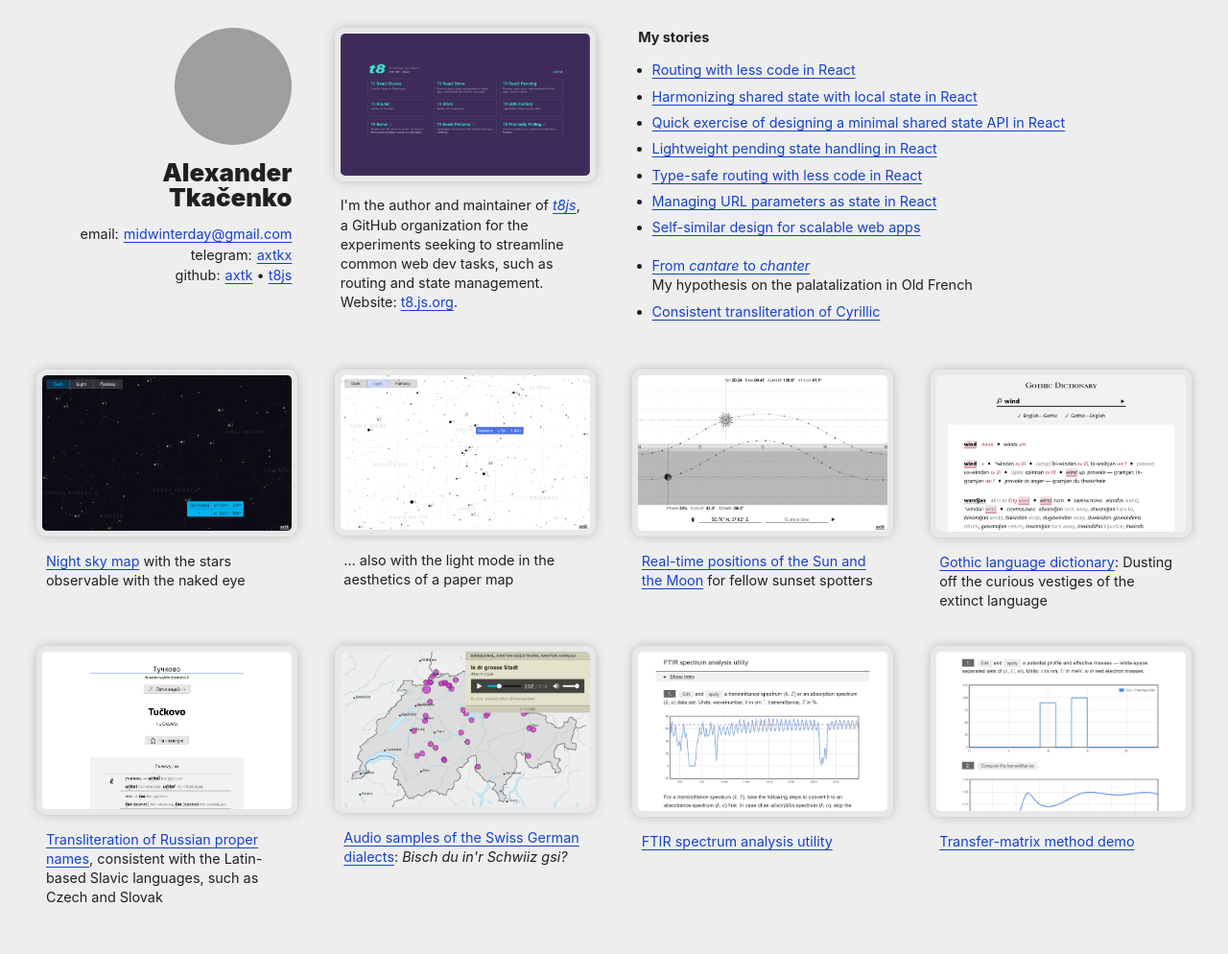
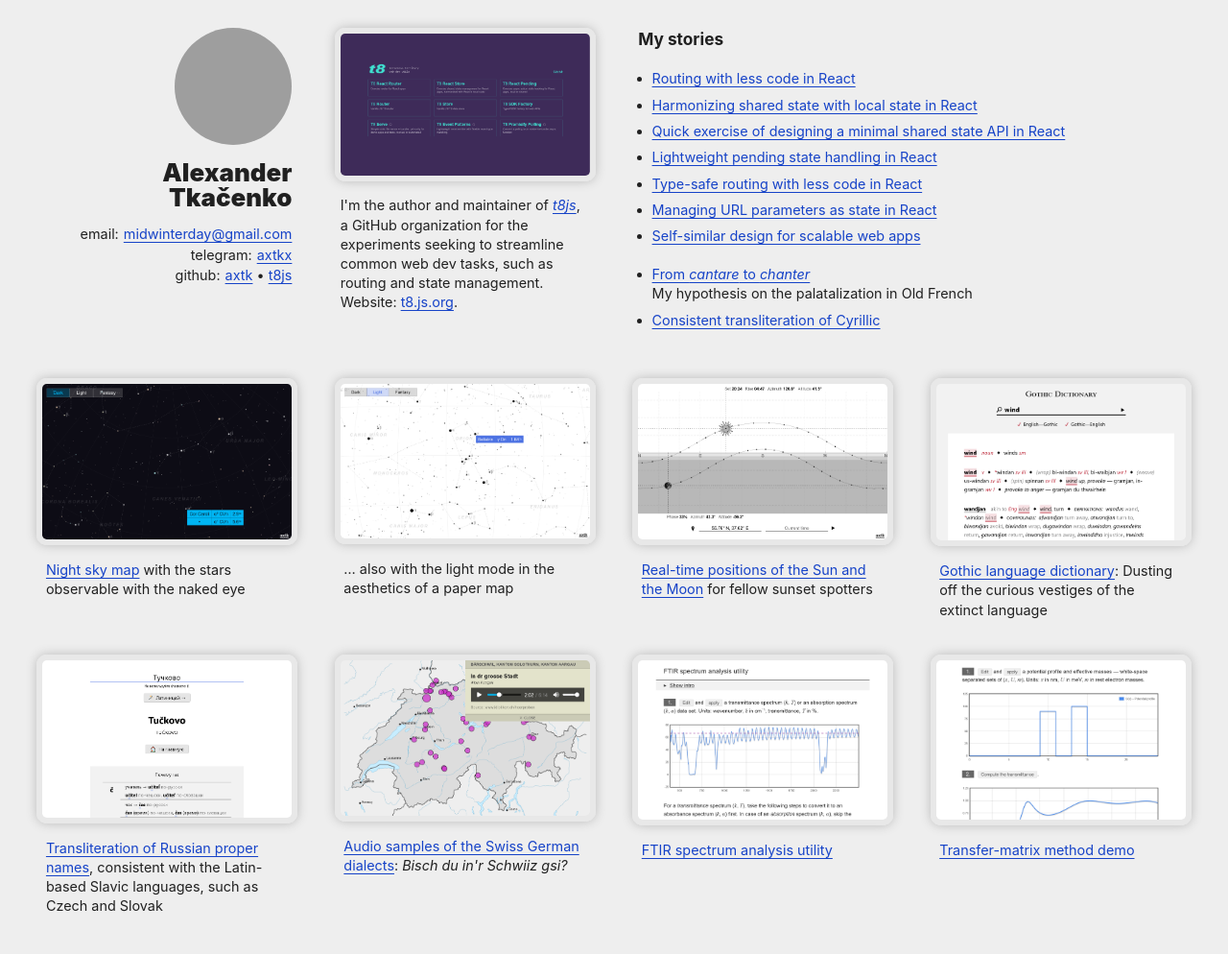
Before and after one commit to axtk/axtk.github.io, a Jekyll site: the page index.html, which Jekyll copies as it is, in a window 1280 px wide. Shown: the whole page at 96% size. Built offline with Jekyll 4.4.1, drawn with Linux system fonts in a browser that asks for light colours; grey boxes are pictures that could not be loaded.

Commit message:
index: update layout styles

```diff
--- a/assets/index.css
+++ b/assets/index.css
@@ -7,7 +7,6 @@
   --light-color: #00000008;
   --border-color: #e8e8e8;
   --shadow-color: #bbb;
-  --intro-background: #0001;
   --title-color: #000d;
 
   --box-size: 300px;
@@ -15,6 +14,8 @@
   --box-padding-y: 1.25rem;
   --shadow: 0 0 0.75rem 0 var(--shadow-color);
   --border-width: 0.42rem;
+  --border-radius: 0.75rem;
+  --container-padding-x: calc(var(--box-padding-x) - var(--border-width));
 }
 @media (prefers-color-scheme: dark) {
   :root {
@@ -26,7 +27,6 @@
     --light-color: #ffffff08;
     --border-color: #262626;
     --shadow-color: #595959;
-    --intro-background: #fff1;
     --title-color: #fffc;
 
     --shadow: 0 0 0.2rem 0 var(--shadow-color);
@@ -48,16 +48,17 @@
 a:hover,
 a:visited,
 a:active {
+  --color: var(--link-color);
   color: var(--link-color);
   text-decoration-thickness: 0.02rem;
   text-underline-offset: 0.18em;
 }
-p,
-ul {
-  margin: 1em 0;
+p {
+  margin: 0.75em 0;
 }
 ul {
   padding-inline-start: 1em;
+  margin: 1.35em 0 1em;
 }
 li {
   margin: 0;
@@ -66,22 +67,60 @@
   margin-top: 0.5em;
 }
 main {
+  max-width: calc(4.5 * var(--box-size));
+  padding: 0.75rem var(--container-padding-x) 1.5rem;
+  margin: 0 auto;
+  box-sizing: border-box;
+}
+h1 {
+  max-width: 9em;
+  font-size: 1.8rem;
+  font-weight: 900;
+  line-height: 1;
+  color: var(--title-color);
+  margin: 0;
+}
+h2 {
+  font-size: 1.2rem;
+  margin: 0 0 0.5em;
+}
+.board {
   display: grid;
-  max-width: calc(4.5 * var(--box-size));
   grid-template-columns: repeat(auto-fit, minmax(var(--box-size), 1fr));
-  padding: 0.75rem calc(var(--box-padding-x) - var(--border-width));
+  padding: 0;
   margin: 0 auto;
+  box-sizing: border-box;
 }
-section {
+.board-item {
+  min-width: var(--box-size);
   padding: var(--box-padding-y) var(--box-padding-x);
   margin: 0;
   box-sizing: border-box;
 }
-section ul {
-  margin-top: 1.35em;
+.board-item.double {
+  grid-column: span 2;
 }
-section.double {
-  grid-column: span 2;
+.framed {
+  border: 0.1em solid var(--shadow-color);
+  border-radius: var(--border-radius);
+  padding: 0.25em 1.5em 0.25em;
+  margin-top: 1.5em;
+  position: relative;
+  box-sizing: border-box;
+}
+.framed.board {
+  padding: 0.5em var(--container-padding-x);
+}
+.framed > h2 {
+  font-size: 1rem;
+  color: var(--shadow-color);
+  background: var(--background);
+  padding: 0 0.25em;
+  margin: 0;
+  position: absolute;
+  left: 1.25em;
+  top: 0;
+  transform: translateY(-65%);
 }
 figure {
   width: 100%;
@@ -96,7 +135,7 @@
   text-align: center;
   background: var(--light-color);
   border: var(--border-width) solid var(--border-color);
-  border-radius: 0.75rem;
+  border-radius: var(--border-radius);
   box-shadow: var(--shadow);
   margin: 0 calc(-1 * var(--border-width));
   box-sizing: border-box;
@@ -110,22 +149,10 @@
   padding: 0 0.25em;
   margin: 0.75em 0 0;
 }
-section p {
-  margin: 0.75em 0;
-}
-section[data-tags~="intro"] {
-  /* background: var(--intro-background); */
+.intro {
   text-align: right;
 }
-section[data-tags~="intro"] h1 {
-  max-width: 9em;
-  font-size: 1.8rem;
-  font-weight: 900;
-  line-height: 1;
-  color: var(--title-color);
-  margin: 0;
-}
-section[data-tags~="intro"] .image {
+.intro .image {
   --size: 8.5rem;
 
   display: inline-block;
@@ -137,14 +164,17 @@
   margin-bottom: 0.75rem;
   overflow: hidden;
 }
-section[data-tags~="intro"] .image img {
+.intro .image img {
   width: var(--size);
   height: auto;
 }
-section[data-tags~="intro"] .content {
+.intro .content {
   display: flex;
   flex-direction: column;
   align-items: flex-end;
+}
+.post {
+  flex: auto;
 }
 .contacts {
   border: none;
@@ -188,7 +218,22 @@
 .app {
   background: #fbf6f1;
 } */
-@media (max-width: 640px) {
+@media (max-width: 1255px) {
+  h1 {
+    max-width: none;
+  }
+  .intro.board-item {
+    display: flex;
+    align-items: center;
+    gap: 2em;
+    grid-column: 1 / -1;
+    text-align: left;
+  }
+  .intro .content {
+    align-items: flex-start;
+  }
+}
+@media (max-width: 720px) {
   :root {
     --box-size: 100%;
     --box-padding-y: 1.75rem;
@@ -198,28 +243,28 @@
   main {
     padding: 0;
   }
-  section.double {
+  .board-item.double {
     grid-column: span 1;
   }
-  section:not([data-tags~="intro"]) + section {
-    border-top: 1rem solid var(--light-color);
+  .intro.board-item {
+    display: block;
   }
-  section[data-tags~="intro"] {
+  .intro {
     text-align: left;
     background: var(--light-color);
   }
-  section[data-tags~="intro"] h1 {
+  .intro h1 {
     font-size: 1.75rem;
   }
-  section[data-tags~="intro"] .image {
+  .intro .content {
+    align-items: flex-start;
+  }
+  .intro .image {
     --size: 5rem;
 
     float: right;
     border-radius: 50%;
     margin-left: 1.5rem;
-  }
-  section[data-tags~="intro"] .content {
-    align-items: flex-start;
   }
   .contacts {
     font-size: 0.85rem;
@@ -231,6 +276,14 @@
   .contacts td:first-child {
     width: 3em;
   }
+  .posts {
+    border: 1rem solid var(--light-color);
+    border-left: none;
+    border-right: none;
+  }
+  .apps article:not(:first-child) {
+    border-top: 1rem solid var(--light-color);
+  }
   figure + p {
     margin-top: 1em;
   }
--- a/index.html
+++ b/index.html
@@ -10,7 +10,8 @@
 <body>
 <main>
 
-<section data-tags="intro">
+<div class="board">
+  <section class="intro board-item">
     <div class="image">
       <p><span><img src="https://github.com/axtk.png" alt="" width="160"></span></p>
     </div>
@@ -30,16 +31,15 @@
       </table>
     </div>
   </section>
-
-<section data-tags="intro2">
+  <section class="board-item">
     <figure>
       <picture><a href="https://t8.js.org" target="_blank"><img src="assets/screenshots/t8_20251028_1708.png" alt="T8 React Store docs screenshot" height="360" loading="lazy"></a></picture>
     </figure>
     <p>I'm the author and maintainer of <a href="https://github.com/t8js" target="_blank"><i>t8js</i></a>, a GitHub organization for the experiments seeking to streamline common web dev tasks, such as routing and state management.<br> Website: <a href="https://t8.js.org" target="_blank">t8.js.org</a>.</p>
   </section>
-
-<section class="double" data-tags="intro2">
-  <p class="tag"><strong>My stories</strong></p>
+  <section class="posts double board-item">
+    <h2>My stories</h2>
+    <div class="content">
       <ul>
         <li><a href="/posts/routing_with_less_code" data-href="https://dev.to/axtk/routing-with-less-code-in-react-4ll5">Routing with less code in&nbsp;React</a></li>
         <li><a href="/posts/harmonizing_shared_state_with_local_state" data-href="https://dev.to/axtk/harmonizing-shared-state-with-local-state-in-react-4lln">Harmonizing shared state with local state in&nbsp;React</a></li>
@@ -49,82 +49,73 @@
         <li><a href="/posts/URL_parameters_as_state" data-href="https://dev.to/axtk/managing-url-parameters-as-state-in-react-3903">Managing URL parameters as state in&nbsp;React</a></li>
         <li><a href="/posts/ssd">Self-similar design for scalable web&nbsp;apps</a></li>
       </ul>
-<!--/section>
-
-<section data-tags="intro2">
-  <p class="tag"><strong>My observations</strong></p-->
       <ul>
         <li><a href="/posts/palatalization_in_Old_French">From <i>cantare</i> to <i>chanter</i></a><br>
           <span class="description">My hypothesis on the palatalization in Old French</span></li>
         <li><a href="/posts/translit">Consistent transliteration of Cyrillic</a></li>
       </ul>
+    </div>
   </section>
+</div>
 
-<section data-tags="app">
+<section class="apps board">
+  <article class="board-item">
     <figure>
       <picture><a href="/apps/stars?mode=dark"><img src="assets/screenshots/stars_2d.png" alt="Dark-mode star sky map screenshot" height="360" loading="lazy"></a></picture>
       <figcaption><a href="/apps/stars">Night sky map</a> with the stars observable with the naked eye</figcaption>
     </figure>
-</section>
-
-<section data-tags="app">
+  </article>
+  <article class="board-item">
     <figure>
       <picture><a href="/apps/stars?mode=light"><img src="assets/screenshots/stars_1l.png" alt="Light-mode star sky map screenshot" height="360" loading="lazy"></a></picture>
       <figcaption>&hellip; also with the light mode in the aesthetics of a paper map</figcaption>
     </figure>
-</section>
-
-<section data-tags="app">
+  </article>
+  <article class="board-item">
     <figure>
       <picture><img src="assets/screenshots/daylight.png" alt="Daylight app screenshot" height="360" loading="lazy"></picture>
       <figcaption><a href="/apps/daylight">Real-time positions of the Sun and the Moon</a> for fellow sunset spotters</figcaption>
     </figure>
-</section>
-
-<section data-tags="app">
+  </article>
+  <article class="board-item">
     <figure>
       <picture><img src="assets/screenshots/gothic_4.png" alt="Gothic dictionary app screenshot" height="360" loading="lazy"></picture>
       <figcaption><a href="/apps/gothic">Gothic language dictionary</a>: Dusting off the curious vestiges of the extinct language</figcaption>
     </figure>
-</section>
-
-<section data-tags="app">
+  </article>
+  <article class="board-item">
     <figure>
       <picture><img src="assets/screenshots/translit_names_5.png" alt="Translit names app screenshot" height="360" loading="lazy"></picture>
       <figcaption><a href="/apps/names">Transliteration of Russian proper names</a>, consistent with the Latin-based Slavic languages, such as Czech and Slovak</figcaption>
     </figure>
-</section>
-
-<section data-tags="app">
+  </article>
+  <article class="board-item">
     <figure>
       <picture><img src="assets/screenshots/alemannic.png" alt="Alemannic dialect map screenshot" height="360" loading="lazy"></picture>
       <figcaption><a href="/apps/alemannic">Audio samples of the Swiss German dialects</a>: <i>Bisch du in'r Schwiiz gsi?</i></figcaption>
     </figure>
-</section>
-
-<section data-tags="app">
+  </article>
+  <article class="board-item">
     <figure>
       <picture><img src="assets/screenshots/spectra.png" alt="FTIR spectrum analysis app screenshot" height="360" loading="lazy"></picture>
       <figcaption><a href="/apps/spectra">FTIR spectrum analysis utility</a></figcaption>
     </figure>
-</section>
-
-<section data-tags="app">
+  </article>
+  <article class="board-item">
     <figure>
       <picture><img src="assets/screenshots/tmm.png" alt="Transfer-matrix method demo screenshot" height="360" loading="lazy"></picture>
       <figcaption><a href="/apps/tmm">Transfer-matrix method demo</a></figcaption>
     </figure>
-</section>
-
+  </article>
 <!--
-<section data-tags="app">
+  <article class="board-item">
     <figure>
       <picture><img src="assets/screenshots/t3_20251106_1450.png" alt="Tic-tac-toe screenshot" height="360" loading="lazy"></picture>
       <figcaption><a href="/apps/t3">Tic-tac-toe</a> with a custom-sized board and customizable player characters</figcaption>
     </figure>
+  </article>
+-->
 </section>
--->
-
 </main>
 <script src="assets/index.js"></script>
 <script src="assets/stats.js"></script>
```
Lines whose indentation alone changed are shown as unchanged.
